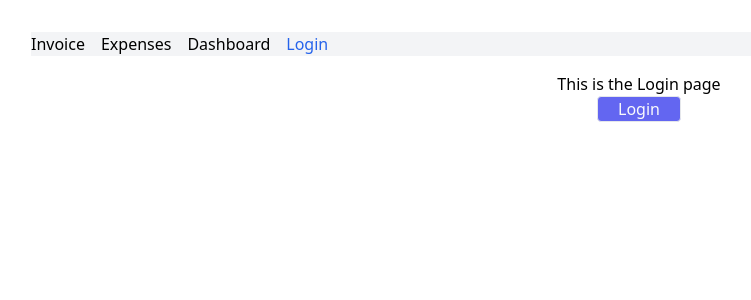
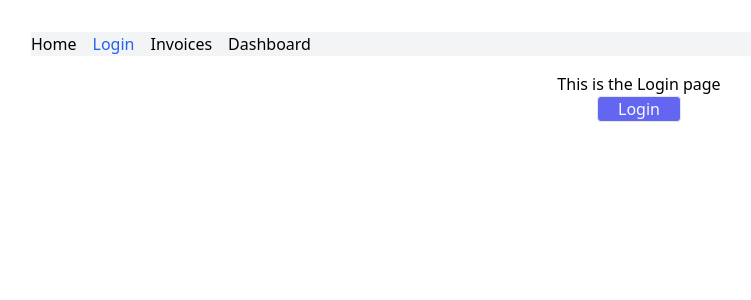
Before and after one commit to NRotondaro/react-router-app, a React (Vite) app: page /login in a window 1280 px wide. Shown: the top 300 px of the page, without its empty margins (1-752 px from the left). Built offline with nearby package versions, Linux system fonts and the light colour scheme.

Commit message:
feat: add protected routes

```diff
--- a/src/App.tsx
+++ b/src/App.tsx
@@ -1,27 +1,19 @@
 import './App.css';
 import { NavLink, Outlet } from 'react-router-dom';
+import { AuthConsumer } from './hooks/auth';
 
 function App() {
+  const {
+    authed: { auth },
+  } = AuthConsumer();
   return (
     <main className='container mx-auto space-y-4'>
       <nav className='bg-gray-100 flex gap-4'>
         <NavLink
-          to='/invoices'
+          to='/'
           className={({ isActive }) => (isActive ? 'text-blue-600' : '')}
         >
-          <span>Invoice</span>
-        </NavLink>
-        <NavLink
-          to='/expenses'
-          className={({ isActive }) => (isActive ? 'text-blue-600' : '')}
-        >
-          <span>Expenses</span>
-        </NavLink>
-        <NavLink
-          to='/dashboard'
-          className={({ isActive }) => (isActive ? 'text-blue-600' : '')}
-        >
-          <span>Dashboard</span>
+          <span>Home</span>
         </NavLink>
         <NavLink
           to='/login'
@@ -29,6 +21,22 @@ function App() {
         >
           <span>Login</span>
         </NavLink>
+        {/* {auth ? ( */}
+        <>
+          <NavLink
+            to='/invoices'
+            className={({ isActive }) => (isActive ? 'text-blue-600' : '')}
+          >
+            <span>Invoices</span>
+          </NavLink>
+          <NavLink
+            to='/dashboard'
+            className={({ isActive }) => (isActive ? 'text-blue-600' : '')}
+          >
+            <span>Dashboard</span>
+          </NavLink>{' '}
+        </>
+        {/* ) : null} */}
       </nav>
       <Outlet></Outlet>
     </main>
--- /dev/null
+++ b/src/components/require-auth.tsx
@@ -0,0 +1,13 @@
+import { useLocation, Navigate, Outlet } from 'react-router-dom';
+import { AuthConsumer } from '../hooks/auth';
+
+export const RequireAuth = () => {
+  const { authed } = AuthConsumer();
+  const location = useLocation();
+
+  return authed.auth === true ? (
+    <Outlet />
+  ) : (
+    <Navigate to='/login' replace state={{ path: location.pathname }} />
+  );
+};
--- a/src/router.tsx
+++ b/src/router.tsx
@@ -5,6 +5,7 @@ import Dashboard from './components/dashboard';
 import Expenses from './components/expenses';
 import Invoices from './components/invoices';
 import Login from './components/login';
+import { RequireAuth } from './components/require-auth';
 
 export const router = createBrowserRouter([
   {
@@ -13,6 +14,9 @@ export const router = createBrowserRouter([
     children: [
       {
         path: '/invoices',
+        element: <RequireAuth />,
+        children: [
+          {
             element: <Invoices />,
             children: [
               {
@@ -29,6 +33,8 @@ export const router = createBrowserRouter([
               },
             ],
           },
+        ],
+      },
       {
         path: '/expenses',
         element: <Expenses />,
@@ -39,7 +45,13 @@ export const router = createBrowserRouter([
       },
       {
         path: '/dashboard',
+        element: <RequireAuth />,
+        children: [
+          {
+            index: true,
             element: <Dashboard />,
+          },
+        ],
       },
       {
         path: '*',
```
Also changed, not shown: src/components/private-route.tsx (deleted). Lines whose indentation alone changed are shown as unchanged.
